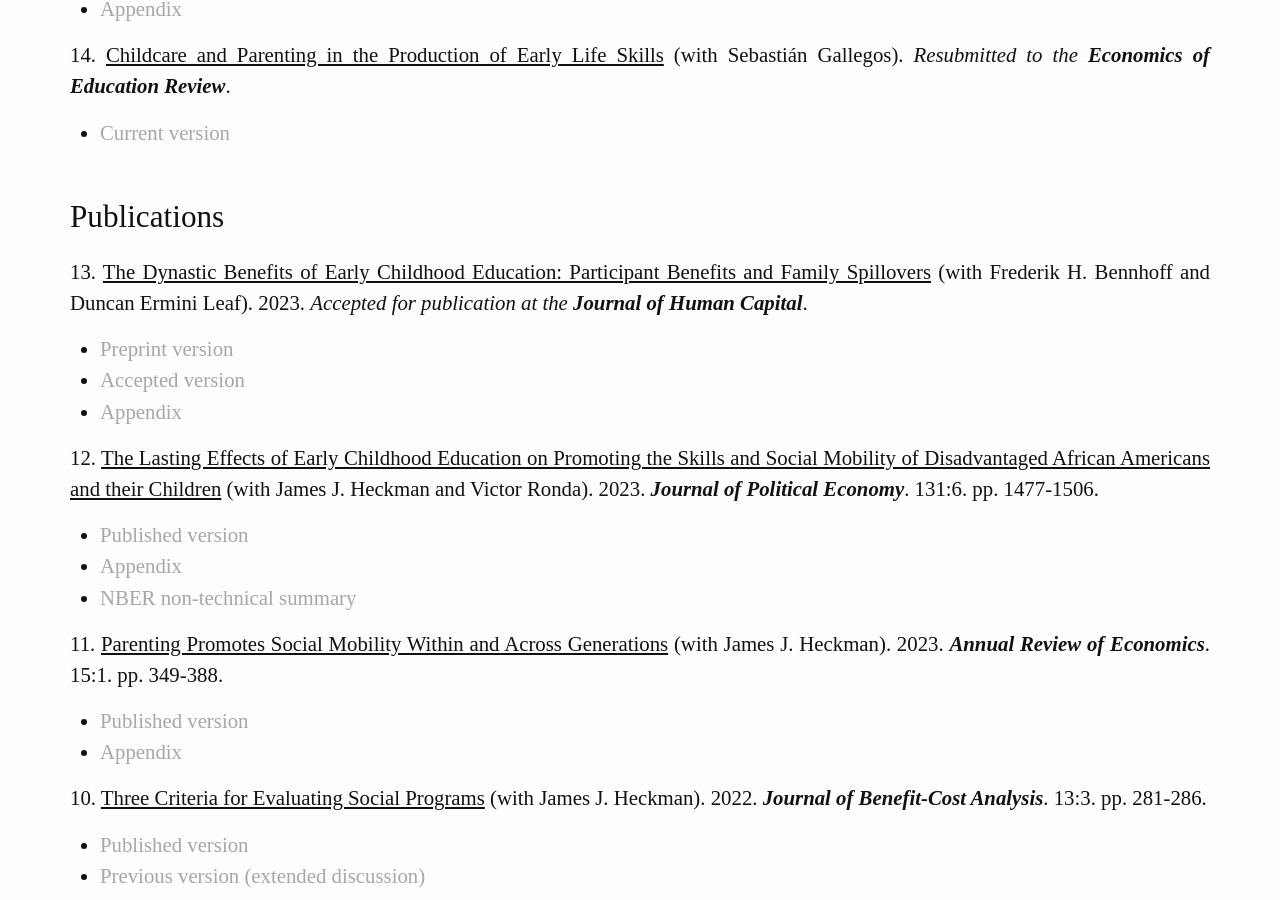
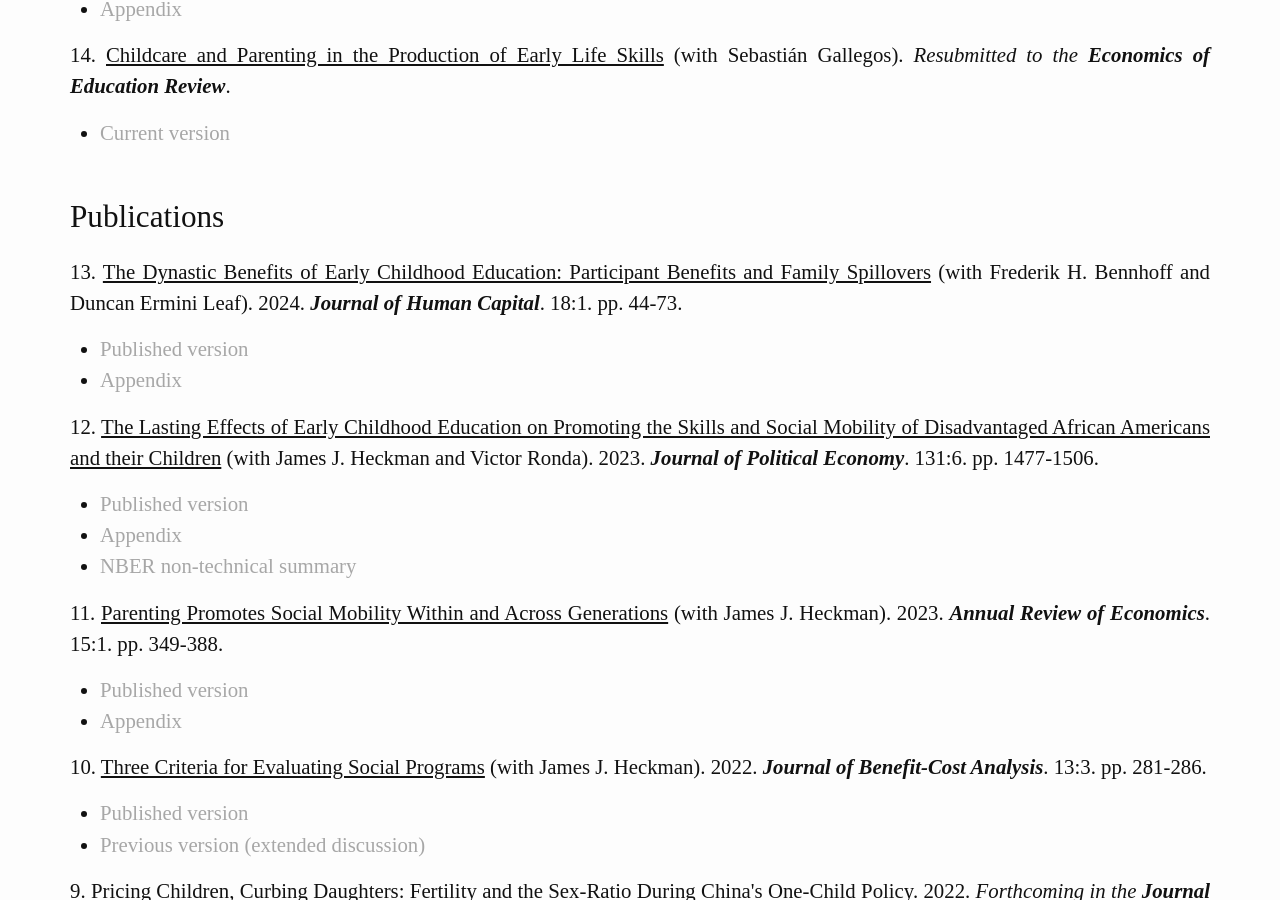
Before and after one commit to jorgelgarcia/jorgelgarcia.github.io, a Jekyll site: the page built from research.md, in a window 1280 px wide and 900 px high, scrolled down 461 px. Built offline with Jekyll 4.4.1, drawn with Linux system fonts in a browser that asks for light colours; nearby versions of some CDN libraries; some web fonts are replaced.

Commit message:
add final jhc

```diff
--- a/research.md
+++ b/research.md
@@ -21,9 +21,8 @@ permalink: /research/
 <br/>
 
 ## Publications
-13\. <u>The Dynastic Benefits of Early Childhood Education: Participant Benefits and Family Spillovers</u> (with Frederik H. Bennhoff and Duncan Ermini Leaf). 2023. <em>Accepted for publication at the <b>Journal of Human Capital</b></em>.
-* [Preprint version](https://www.journals.uchicago.edu/doi/abs/10.1086/728058)
-* [Accepted version](https://www.dropbox.com/s/5wskczk6h2364b5/perrycba_revision_2023-07-28a_jlg.pdf?dl=0)
+13\. <u>The Dynastic Benefits of Early Childhood Education: Participant Benefits and Family Spillovers</u> (with Frederik H. Bennhoff and Duncan Ermini Leaf). 2024. <em><b>Journal of Human Capital</b></em>. 18:1. pp. 44-73.
+* [Published version](https://www.dropbox.com/scl/fi/d3zvnvx8inij4mtzdfmxi/perrycba_finalpaper_2024-03-26.pdf?rlkey=ymn3r8cwggjewyvzc4k0jxrza&dl=0)
 * [Appendix](https://www.dropbox.com/s/sjocnqphi84edue/perrycba_appendixrevision_2023-07-28a_jlg.pdf?dl=0)
 <br/>
 
```
